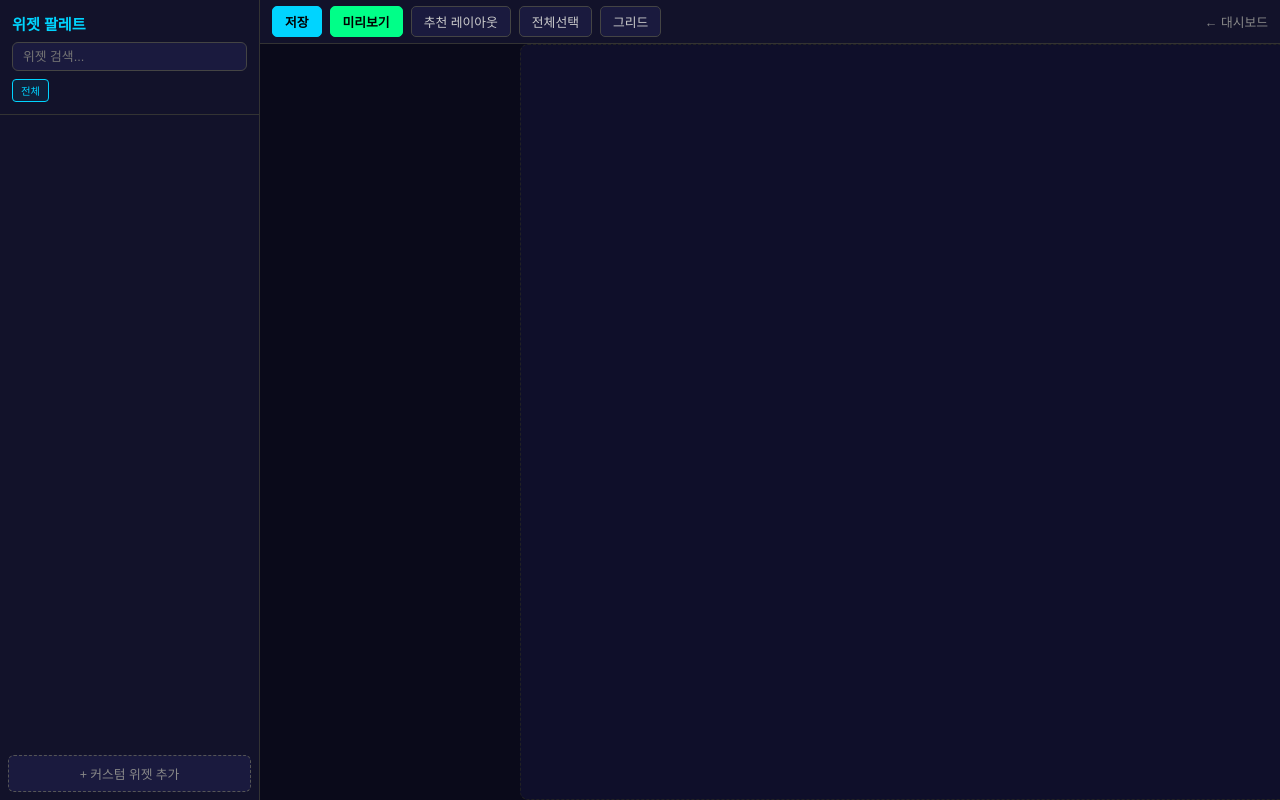
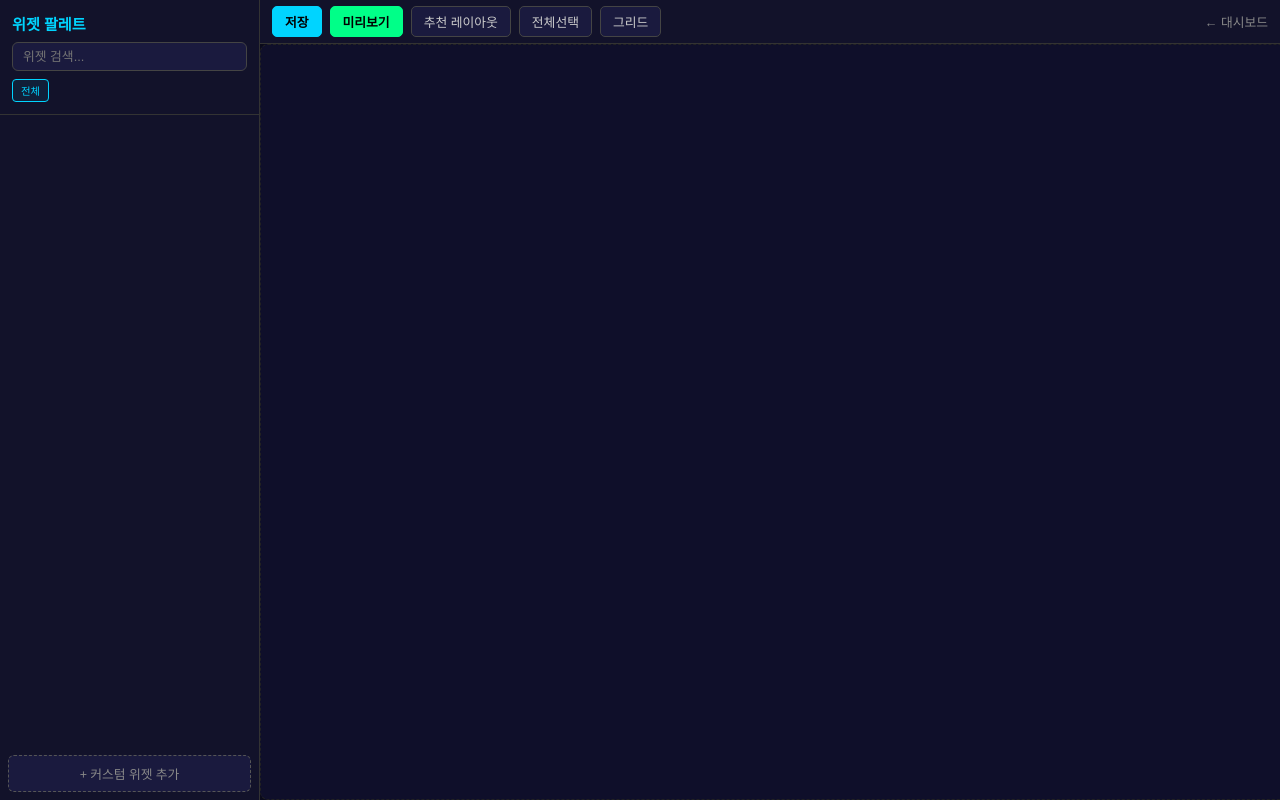
Before and after one commit to dolhanboss-han/kiosk-monitor, a Flask app: page /editor in a window 1280 px wide. Run offline with Flask 3, Linux system fonts and the light colour scheme; the visitor is signed in with stand-in values (Sample User, id 1); data that the repository does not hold is empty.

Commit message:
editor.html 캔버스 영역 왼쪽 빈공간 제거

```diff
--- a/templates/editor.html
+++ b/templates/editor.html
@@ -39,7 +39,7 @@ body{background:#0a0a1a;color:#eee;font-family:'Segoe UI',sans-serif;display:fle
 #toolbar a:hover{color:#00d4ff}
 
 /* 캔버스 */
-#canvas-wrap{flex:1;margin-left:260px;margin-top:44px;overflow:auto;position:relative}
+#canvas-wrap{flex:1;margin-top:44px;overflow:auto;position:relative}
 #canvas{width:1400px;min-height:calc(100vh - 44px);position:relative;margin:0;background:#0f0f2a;border:1px dashed #222;border-radius:8px}
 
 /* 위젯 */
```
